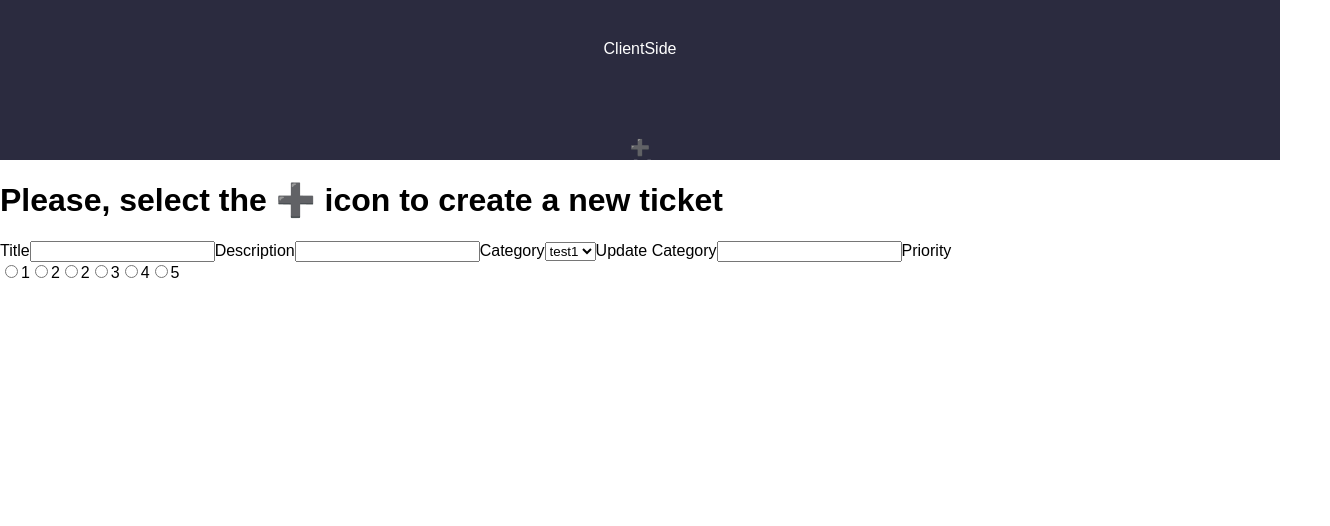
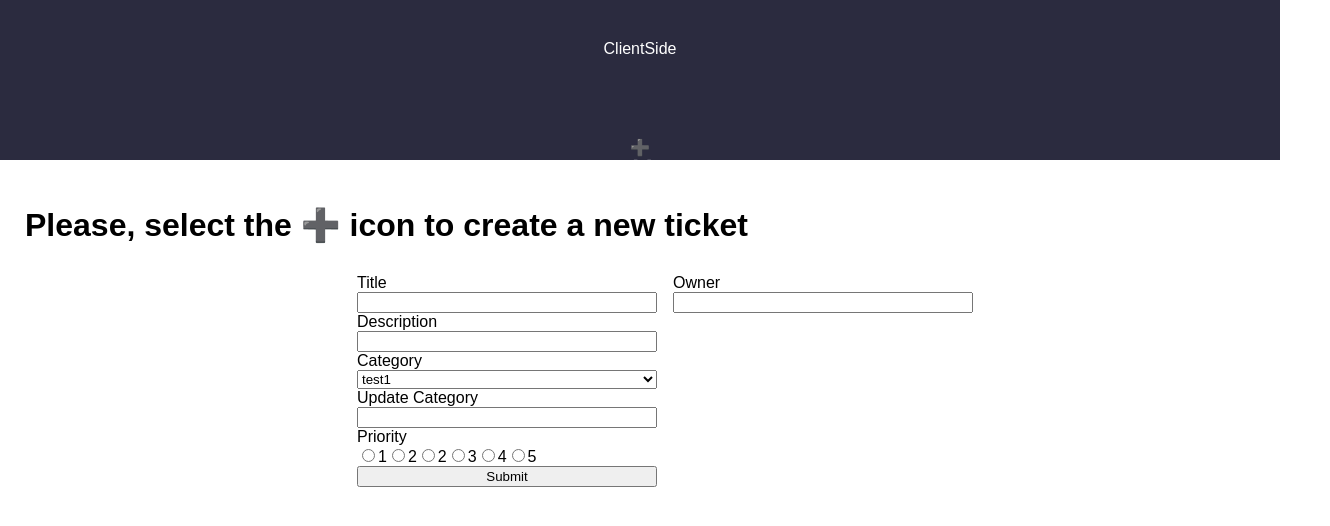
Before and after one commit to colinshaw1/client_side, a React (Create React App) app in the folder client_side/: page /ticket in a window 1280 px wide. Shown: the top 526 px of the page, 1330 px wide, since content can reach past the window. Built offline with nearby package versions, Linux system fonts and the light colour scheme.

Commit message:
Add submit and owener in new section in customer tickets page and styling

```diff
--- a/client_side/src/index.css
+++ b/client_side/src/index.css
@@ -144,3 +144,25 @@ nav .icon {
     align-items: center;
     color: rgb(255, 255, 255);
 }
+
+/*Customer tickets page*/
+.tickets {
+    padding: 25px;
+    width: 100%;
+}
+.tickets .ticket-container{
+    width: 100%;
+    display: flex;
+    justify-content: center;
+}
+
+.tickets form {
+    display: flex;
+}
+
+.tickets form section {
+    display: flex;
+    flex-direction: column;
+    margin: 8px;
+    width: 300px;
+}
--- a/client_side/src/pages/CustomerTickets.js
+++ b/client_side/src/pages/CustomerTickets.js
@@ -147,7 +147,7 @@ const CustomerTickets = () => {
                                 <label>Status</label>
                                 <select
                                     name="status"
-                                    value={formDat.status}
+                                    value={formData.status}
                                     onChange={handleChange}
                                 >
                                     <option selected={formData.status === 'done'} value='done'>Done</option>
@@ -155,10 +155,21 @@ const CustomerTickets = () => {
                                     <option selected={formData.status === 'stuck'} value='stuck'>Stuck</option>
                                     <option selected={formData.status === 'not started'} value='not started'>Not Started</option>
                                 </select>
-                                </>}
+                            </>}
+                        <input type="submit" />
 
-
-                     </section>
+                    </section>
+                    <section>
+                        <label htmlFor="owner">Owner</label>
+                        <input
+                            id="owner"
+                            name="owner"
+                            type="owner"
+                            onChange={handleChange}
+                            required={true}
+                            value={formData.owner}
+                        />
+                    </section>
                 </form>
 
             </div>
```
